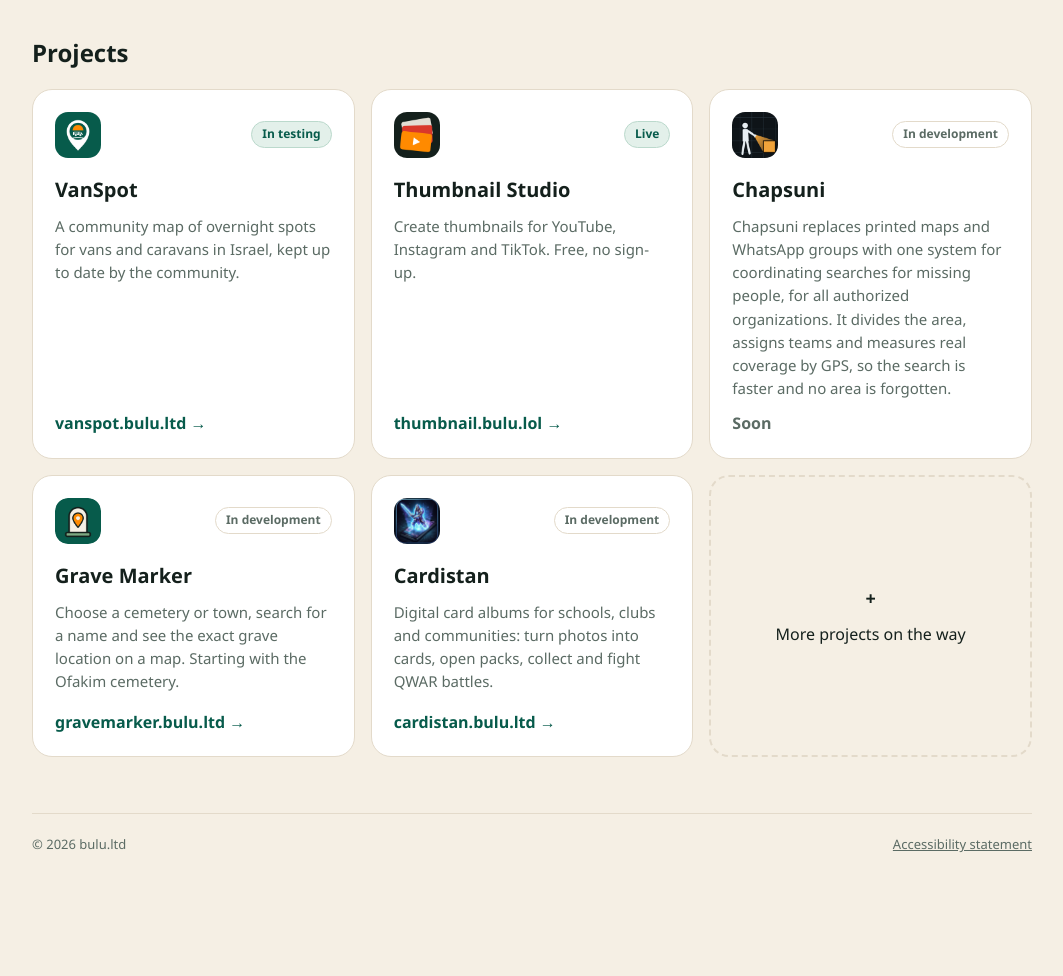
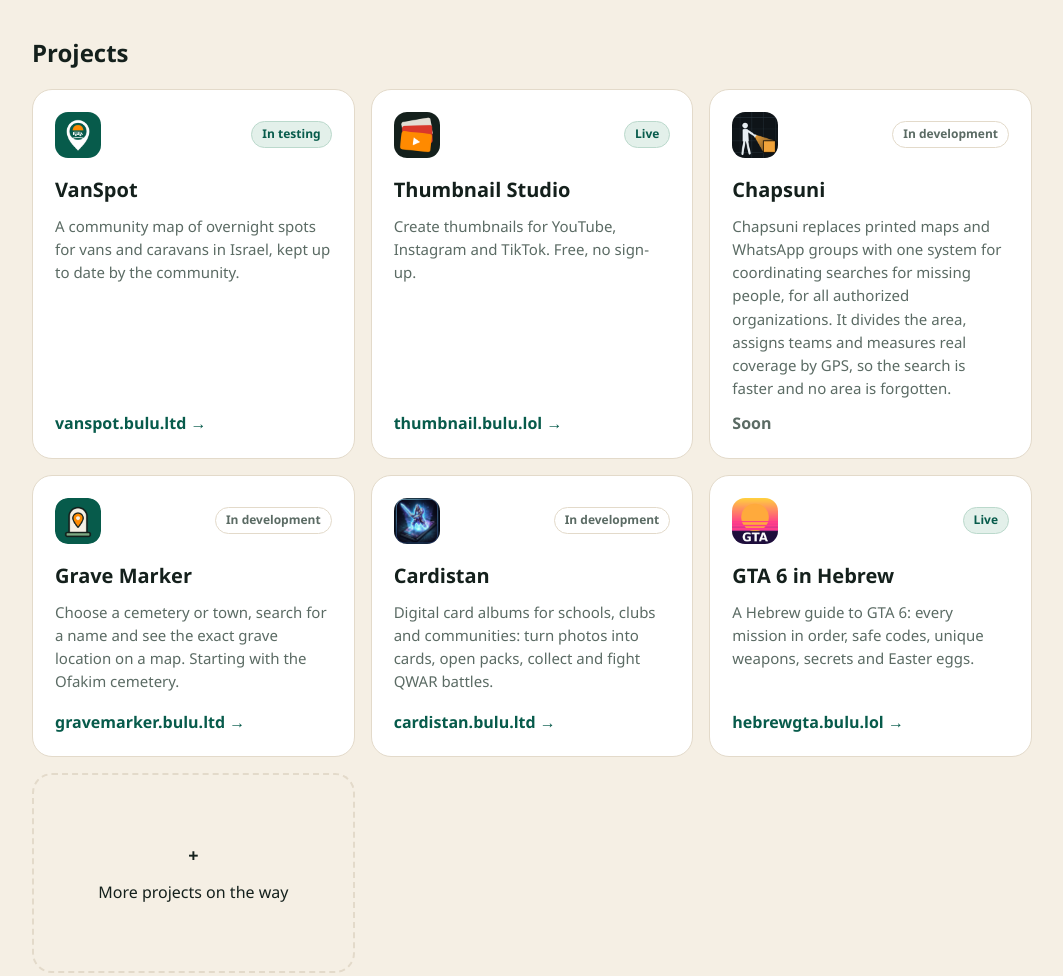
Before and after one commit to DOCTORLOLIL/bulu, a plain HTML site: page index.html in a window 1280 px wide. Shown: the part 1014-1990 px from the top of the page, without its empty margins (108-1171 px from the left). Before the commit the page ends 1896 px from the top, so only its background shows below. Drawn offline with Linux system fonts and the light colour scheme.

Commit message:
Add GTA 6 in Hebrew project card and accessibility entry
Co-Authored-By: Claude Opus 5.5 <noreply@anthropic.com>
Claude-Session: https://claude.ai/code/session_01FNzZHTXw8cGaAjbDihEzJA

```diff
--- a/index.html
+++ b/index.html
@@ -95,7 +95,10 @@ var PROJECTS=[
   den:'Choose a cemetery or town, search for a name and see the exact grave location on a map. Starting with the Ofakim cemetery.'},
  {icon:'icon-cardistan.png',he:'כארדיסטאן',en:'Cardistan',st:'dev',url:'https://cardistan.bulu.ltd',
   dhe:'אלבומי קלפים דיגיטליים לבתי ספר, מועדונים וקהילות: יוצרים קלפים מתמונות, פותחים חפיסות, אוספים ונלחמים בקרבות QWAR.',
-  den:'Digital card albums for schools, clubs and communities: turn photos into cards, open packs, collect and fight QWAR battles.'}
+  den:'Digital card albums for schools, clubs and communities: turn photos into cards, open packs, collect and fight QWAR battles.'},
+ {icon:'icon-hebrewgta.png',he:'GTA 6 בעברית',en:'GTA 6 in Hebrew',st:'live',url:'https://hebrewgta.bulu.lol',
+  dhe:'המדריך העברי ל-GTA 6: כל המשימות לפי הסדר, קודים לכספות, נשקים מיוחדים, סודות ואיסטר אגים.',
+  den:'A Hebrew guide to GTA 6: every mission in order, safe codes, unique weapons, secrets and Easter eggs.'}
 ];
 var MORE={he:'עוד פרויקטים בדרך',en:'More projects on the way'};
 var SOON={he:'בקרוב',en:'Soon'}, BUBBLE={he:'לא עכשיו, בקרוב. לא מובן לך?',en:"Not now, soon. Don't get it?"};
```
Also changed, not shown: accessibility/index.html (+3 -0 lines), icon-hebrewgta.png (added).
